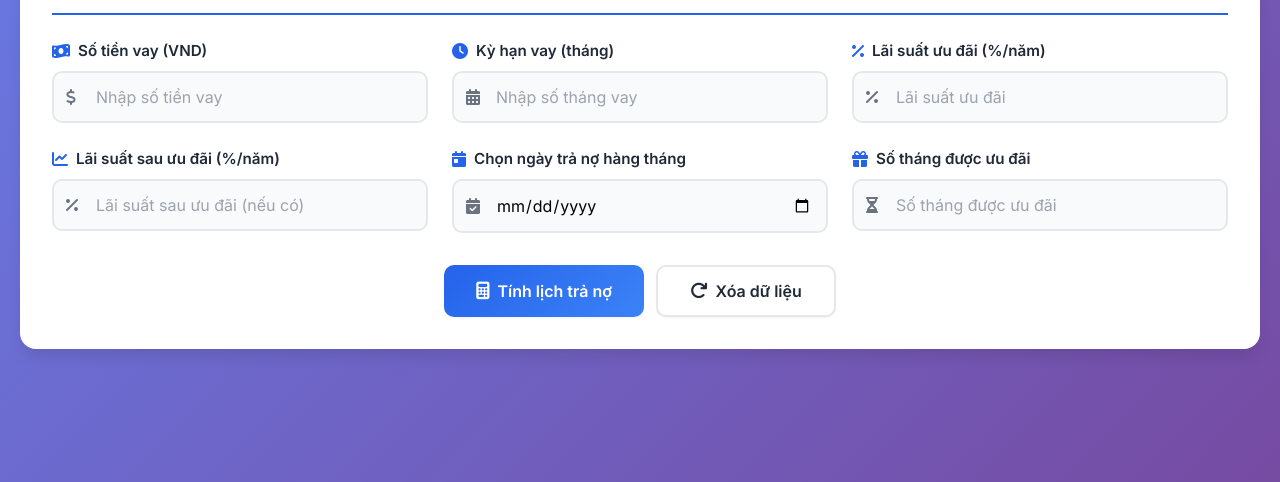
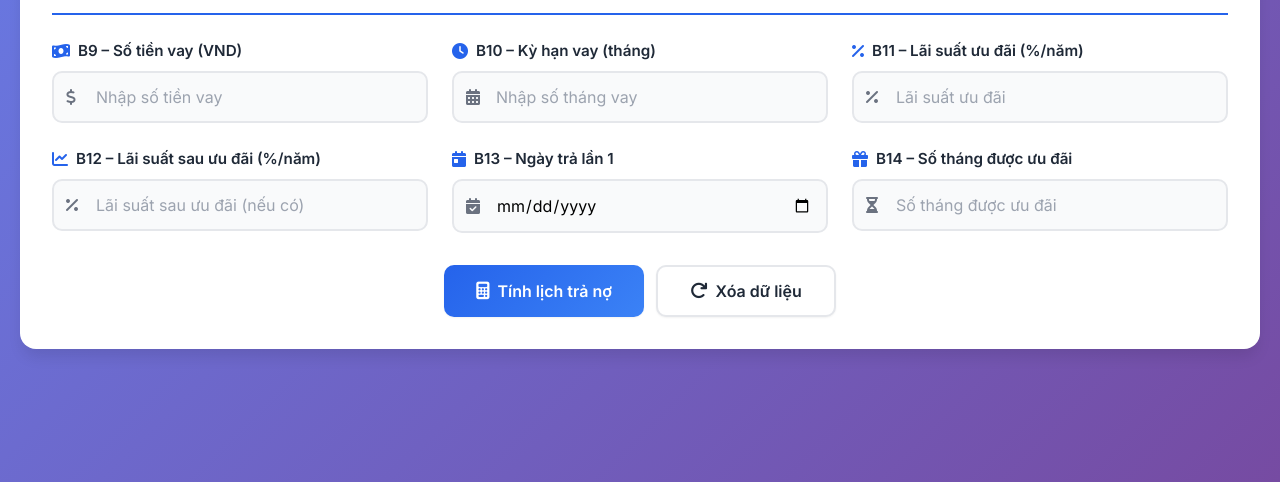
Before and after one commit to nvvuong2112/cong-cu-tinh-vay, a plain HTML site: page index.html in a window 1280 px wide. Shown: the part 318-800 px from the top of the page. Drawn offline with nearby package versions, Linux system fonts and the light colour scheme.

Commit message:
Revert "Remove B9-B14 prefixes from form labels and update date label"

```diff
--- a/index.html
+++ b/index.html
@@ -455,7 +455,7 @@ tbody tr:nth-child(even) {
             <div class="form-field">
                 <label for="principal">
                     <i class="fas fa-money-bill-wave"></i>
-                    Số tiền vay (VND)
+                    B9 – Số tiền vay (VND)
                 </label>
                 <div class="input-wrapper">
                     <i class="fas fa-dollar-sign"></i>
@@ -466,7 +466,7 @@ tbody tr:nth-child(even) {
             <div class="form-field">
                 <label for="term">
                     <i class="fas fa-clock"></i>
-                    Kỳ hạn vay (tháng)
+                    B10 – Kỳ hạn vay (tháng)
                 </label>
                 <div class="input-wrapper">
                     <i class="fas fa-calendar-alt"></i>
@@ -477,7 +477,7 @@ tbody tr:nth-child(even) {
             <div class="form-field">
                 <label for="annualRate">
                     <i class="fas fa-percentage"></i>
-                    Lãi suất ưu đãi (%/năm)
+                    B11 – Lãi suất ưu đãi (%/năm)
                 </label>
                 <div class="input-wrapper">
                     <i class="fas fa-percent"></i>
@@ -488,7 +488,7 @@ tbody tr:nth-child(even) {
             <div class="form-field">
                 <label for="postRate">
                     <i class="fas fa-chart-line"></i>
-                    Lãi suất sau ưu đãi (%/năm)
+                    B12 – Lãi suất sau ưu đãi (%/năm)
                 </label>
                 <div class="input-wrapper">
                     <i class="fas fa-percent"></i>
@@ -499,7 +499,7 @@ tbody tr:nth-child(even) {
             <div class="form-field">
                 <label for="startDate">
                     <i class="fas fa-calendar-day"></i>
-                    Chọn ngày trả nợ hàng tháng
+                    B13 – Ngày trả lần 1
                 </label>
                 <div class="input-wrapper">
                     <i class="fas fa-calendar-check"></i>
@@ -510,7 +510,7 @@ tbody tr:nth-child(even) {
             <div class="form-field">
                 <label for="preferentialPeriod">
                     <i class="fas fa-gift"></i>
-                    Số tháng được ưu đãi
+                    B14 – Số tháng được ưu đãi
                 </label>
                 <div class="input-wrapper">
                     <i class="fas fa-hourglass-half"></i>
```
